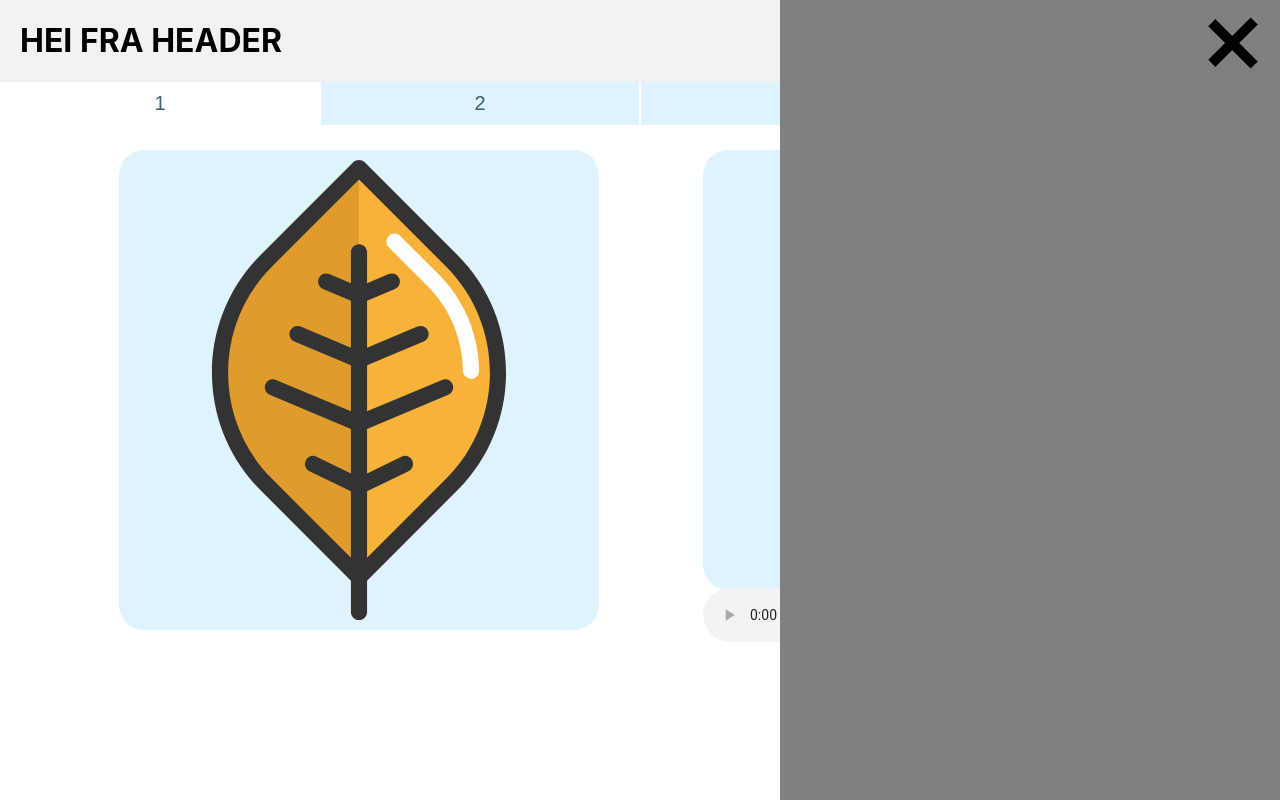
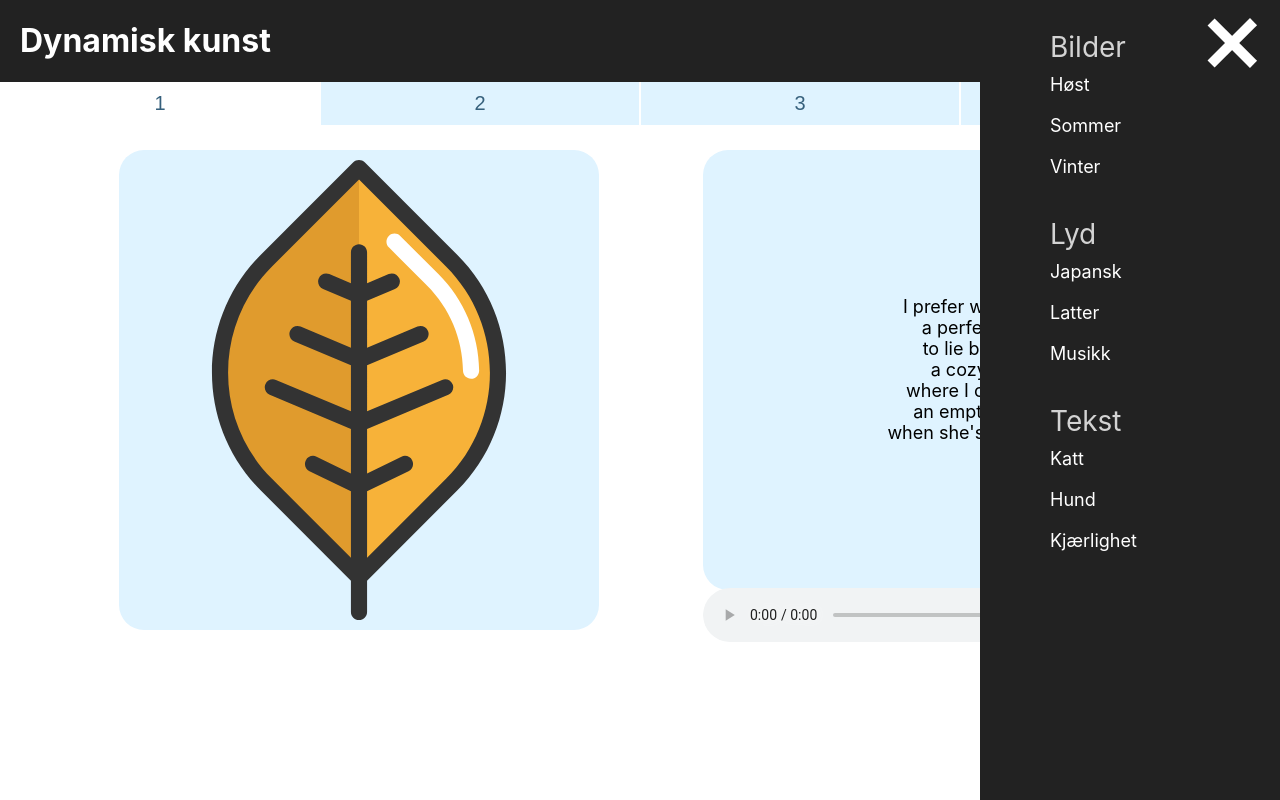
Before and after one commit to Casperfeng/it2810-prosjekt2, a React (Create React App) app: page / in a window 1280 px wide. Both pictures are taken after a click on the element 1241 px from the left and 40 px from the top of the page. Built offline with nearby package versions, Linux system fonts and the light colour scheme.

Commit message:
fix sidebar. Close issue #6

```diff
--- a/src/App.js
+++ b/src/App.js
@@ -1,4 +1,4 @@
-import React, {useState, useEffect} from 'react';
+import React, { useState, useEffect } from 'react';
 import './App.css';
 
 import Header from './components/Header/Header';
@@ -9,15 +9,15 @@ function App() {
   const [svg, setSvg] = useState("");
   const [poem, setPoem] = useState("");
   const [audio, setAudio] = useState("");
-  const [svgs, setSvgs] = useState([["","","",""],["","","",""],["","","",""]]);
-  const [poems, setPoems] = useState([["","","",""],["","","",""],["","","",""]]);
+  const [svgs, setSvgs] = useState([["", "", "", ""], ["", "", "", ""], ["", "", "", ""]]);
+  const [poems, setPoems] = useState([["", "", "", ""], ["", "", "", ""], ["", "", "", ""]]);
   const [svgIndex, setSvgIndex] = useState(0);
   const [poemIndex, setPoemIndex] = useState(0);
   const [audioIndex, setAudioIndex] = useState(0);
   const [tabIndex, setTabIndex] = useState(0);
 
   useEffect(() => {
-    if (svgs[svgIndex][tabIndex] === ""){
+    if (svgs[svgIndex][tabIndex] === "") {
       const categories = ["autumn", "sommer", "winter"];
       fetch("media/svg/" + categories[svgIndex] + (tabIndex + 1) + ".svg")
         .then(r => r.text())
@@ -30,10 +30,10 @@ function App() {
         .catch(error => console.log(error));
     } else
       setSvg(svgs[svgIndex][tabIndex])
-  }, [svgIndex, tabIndex])
+  }, [svgIndex, svgs, tabIndex])
 
   useEffect(() => {
-    if (poems[poemIndex][tabIndex] === ""){
+    if (poems[poemIndex][tabIndex] === "") {
       const categories = ["cat", "dog", "love"];
       fetch("media/poems/" + categories[poemIndex] + (tabIndex + 1) + ".json")
         .then(res => res.json())
@@ -47,24 +47,28 @@ function App() {
         .catch(error => {
           const newPoems = poems;
           newPoems[poemIndex][tabIndex] = "Something wrong happened";
-        setPoems(newPoems);})
+          setPoems(newPoems);
+        })
     } else
       setPoem(poems[poemIndex][tabIndex])
-  }, [poemIndex, tabIndex])
+  }, [poemIndex, poems, tabIndex])
 
   useEffect(() => {
     const categories = ["japanese", "laugh", "music"]
-    setAudio("media/sounds/" + categories[audioIndex] + (tabIndex+1) + ".mp3");
+    setAudio("media/sounds/" + categories[audioIndex] + (tabIndex + 1) + ".mp3");
   }, [audioIndex, tabIndex])
 
   return (
     <div className="App">
-      <Header />
+      <Header
+        onSvgIndexChanged={setSvgIndex}
+        onPoemIndexChanged={setPoemIndex}
+        onAudioIndexChanged={setAudioIndex} />
       <Container
-      svg = {svg}
-      poem = {poem}
-      audio = {audio}
-      onTabIndexChanged = {setTabIndex}
+        svg={svg}
+        poem={poem}
+        audio={audio}
+        onTabIndexChanged={setTabIndex}
       />
     </div>
   );
--- a/src/components/Header/Header.css
+++ b/src/components/Header/Header.css
@@ -1,9 +1,10 @@
 .header {
   display: flex;
   justify-content: space-between;
-  background: #f2f2f2;
+  background: #222222;
 }
 
 .title {
   margin-left: 20px;
+  color: white;
 }
--- a/src/components/Header/Header.js
+++ b/src/components/Header/Header.js
@@ -4,11 +4,18 @@ import './Header.css';
 import Menu from './Menu/Menu';
 
 
-export default function Header() {
+export default function Header(props) {
   return (
     <header className='header'>
-      <h1 className='title'>HEI FRA HEADER</h1>
-      <Menu />
+      <h1 className='title'>Dynamisk kunst</h1>
+      <Menu
+        svgIndex={props.svgIndex}
+        poemIndex={props.poemIndex}
+        audioIndex={props.audioIndex}
+        onSvgIndexChanged={props.onSvgIndexChanged}
+        onPoemIndexChanged={props.onPoemIndexChanged}
+        onAudioIndexChanged={props.onAudioIndexChanged}
+      />
     </header>
   )
 }
--- a/src/components/Header/Menu/BurgerMenu/BurgerMenu.css
+++ b/src/components/Header/Menu/BurgerMenu/BurgerMenu.css
@@ -8,13 +8,13 @@
 .bar {
   transition: 0.3s;
   margin-top: 5px;
-  background-color: black;
+  background-color: white;
   width: 60px;
   height: 10px;
 }
 
 .event1{
-  transform: rotate(-45deg) translate(-10px, 10px);
+  transform: rotate(-45deg) translate(-11px, 10px);
 }
 
 .event2{
@@ -22,5 +22,5 @@
 }
 
 .event3{
-  transform: rotate(45deg) translate(-10px, -10px);
+  transform: rotate(45deg) translate(-11px, -10px);
 }
--- a/src/components/Header/Menu/BurgerMenu/BurgerMenu.js
+++ b/src/components/Header/Menu/BurgerMenu/BurgerMenu.js
@@ -3,6 +3,7 @@ import './BurgerMenu.css';
 
 export default function BurgerMenu(props) {
   //brukes til å 'triggere' burgermeny animasjonen
+
   const triggerAnimation = props.clicked ? 'event' : '';
   return (
     <div className='burgermenu'>
--- a/src/components/Header/Menu/Menu.js
+++ b/src/components/Header/Menu/Menu.js
@@ -6,9 +6,19 @@ import './Menu.css';
 export default function Menu(props) {
   const [clicked, setClicked] = useState(false);
   return (
-    <div className='menu' onClick={() => setClicked(!clicked)}>
-      <BurgerMenu clicked={clicked} />
-      {clicked && <SideNav />}
-    </div>
+    <>
+      <div className='menu' onClick={() => setClicked(!clicked)}>
+        <BurgerMenu clicked={clicked} />
+      </div>
+      {
+        clicked && <SideNav
+          svgIndex={props.svgIndex}
+          poemIndex={props.poemIndex}
+          audioIndex={props.audioIndex}
+          onSvgIndexChanged={props.onSvgIndexChanged}
+          onPoemIndexChanged={props.onPoemIndexChanged}
+          onAudioIndexChanged={props.onAudioIndexChanged} />
+      }
+    </>
   )
 }
--- a/src/components/Header/Menu/SideNav/SideNav.css
+++ b/src/components/Header/Menu/SideNav/SideNav.css
@@ -1,9 +1,31 @@
 .sidenav {
   z-index: 99;
-  background-color: grey;
+  display: flex;
+  background-color: #222222;
   position: absolute;
   right: 0;
   overflow: auto;
-  width: 500px;
+  width: 300px;
   height: 100%;
+  flex-direction: column;
 }
+
+.menu-item {
+  color: #d3d3d3;
+  font-size: 28px;
+  padding-top: 30px;
+  align-self: start;
+  margin-left: 70px;
+}
+
+.menu-option {
+  font-size: 18px;
+  margin: 10px auto 10px 70px;
+  color: white;
+}
+
+.menu-option:hover {
+  cursor: pointer;
+  color: orange;
+  text-decoration: underline;
+}
--- a/src/components/Header/Menu/SideNav/SideNav.js
+++ b/src/components/Header/Menu/SideNav/SideNav.js
@@ -5,6 +5,18 @@ export default function SideNav(props) {
   return (
     <div className='sidenav'>
 
+      <div className='menu-item'>Bilder</div>
+      <p className='menu-option' onClick={() => props.onSvgIndexChanged(0)}>Høst</p>
+      <p className='menu-option' onClick={() => props.onSvgIndexChanged(1)} > Sommer</p>
+      <p className='menu-option' onClick={() => props.onSvgIndexChanged(2)} > Vinter</p>
+      <div className='menu-item'>Lyd</div>
+      <p className='menu-option' onClick={() => props.onAudioIndexChanged(0)} >Japansk</p>
+      <p className='menu-option' onClick={() => props.onAudioIndexChanged(1)}>Latter</p>
+      <p className='menu-option' onClick={() => props.onAudioIndexChanged(2)}>Musikk</p>
+      <div className='menu-item'>Tekst</div>
+      <p className='menu-option' onClick={() => props.onPoemIndexChanged(0)} >Katt</p>
+      <p className='menu-option' onClick={() => props.onPoemIndexChanged(1)}>Hund</p>
+      <p className='menu-option' onClick={() => props.onPoemIndexChanged(2)}>Kjærlighet</p>
     </div>
   )
 }
```
Lines whose indentation alone changed are shown as unchanged.
